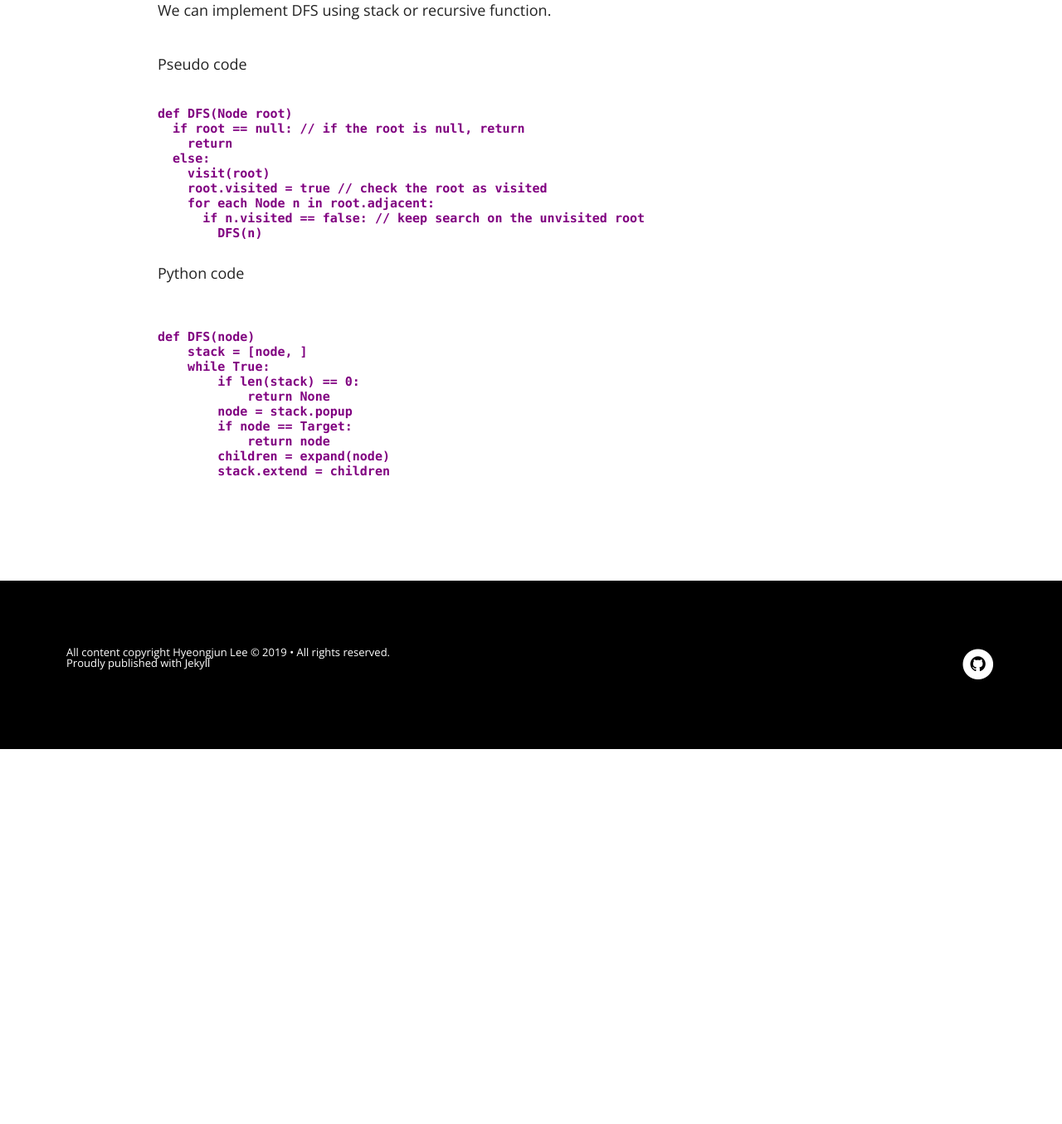
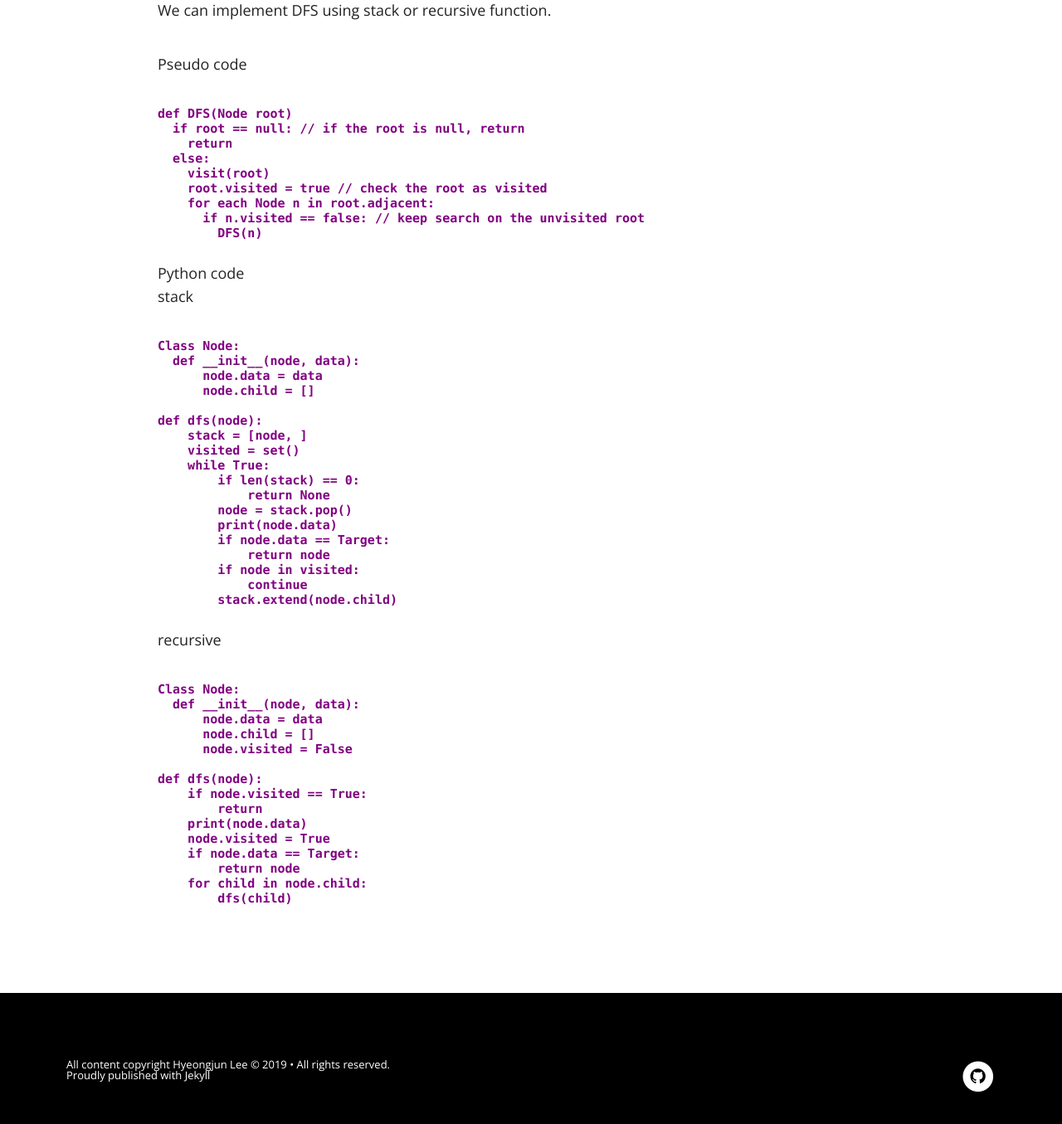
Before and after one commit to hjunlee91/hjunlee91.github.io, a Jekyll site: the page built from temp_post/DFS_BFS.md, in a window 1280 px wide and 1400 px high, scrolled down 718 px. Shown: the top 1355 px of the window at 83% size. Built offline with Jekyll 4.4.1, drawn with Linux system fonts in a browser that asks for light colours; nearby versions of some CDN libraries; our own code applies the rules of GitHub Pages for plain Markdown files; before the commit the page ends 1621 px from its top, so only the background shows below that.

Commit message:
2019-12-30 11:13 [temp_post] DFS document save
1. DFS document save

````diff
--- a/temp_post/DFS_BFS.md
+++ b/temp_post/DFS_BFS.md
@@ -41,18 +41,45 @@ def DFS(Node root)
 ```
 
 Python code<br>
+stack<br>
 
 ```Python
+Class Node:
+  def __init__(node, data):
+      node.data = data
+      node.child = []
 
-def DFS(node)
+def dfs(node):
     stack = [node, ]
+    visited = set()
     while True:
         if len(stack) == 0:
             return None
-        node = stack.popup
-        if node == Target:
+        node = stack.pop()
+        print(node.data)
+        if node.data == Target:
             return node
-        children = expand(node)
-        stack.extend = children
+        if node in visited:
+            continue
+        stack.extend(node.child)
+```
 
+recursive<br>
+
+```Python
+Class Node:
+  def __init__(node, data):
+      node.data = data
+      node.child = []
+      node.visited = False
+
+def dfs(node):
+    if node.visited == True:
+        return
+    print(node.data)
+    node.visited = True
+    if node.data == Target:
+        return node
+    for child in node.child:
+        dfs(child)
 ```
````
